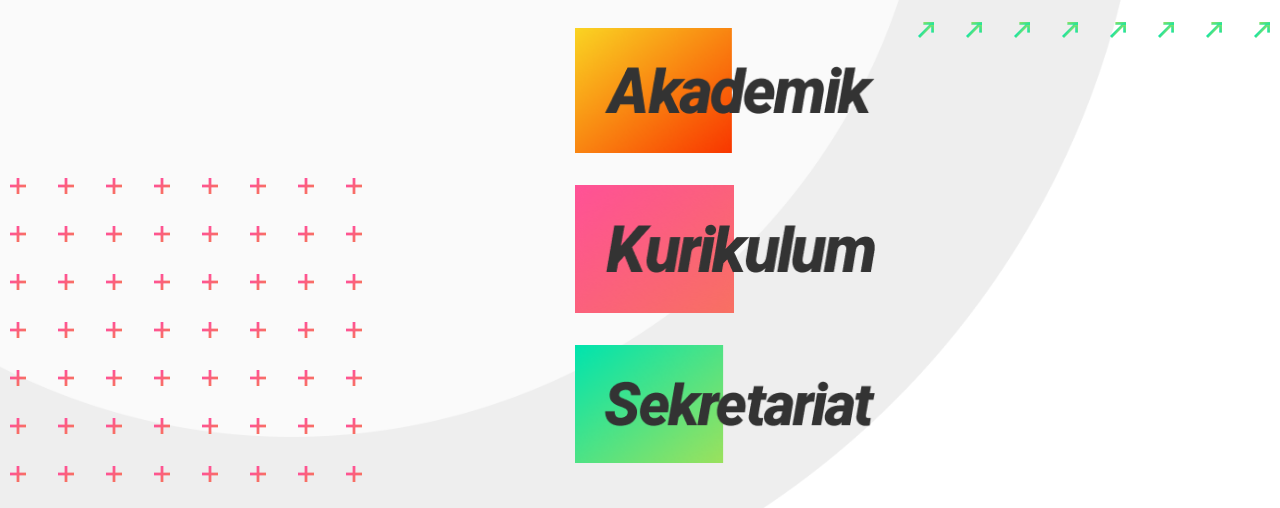
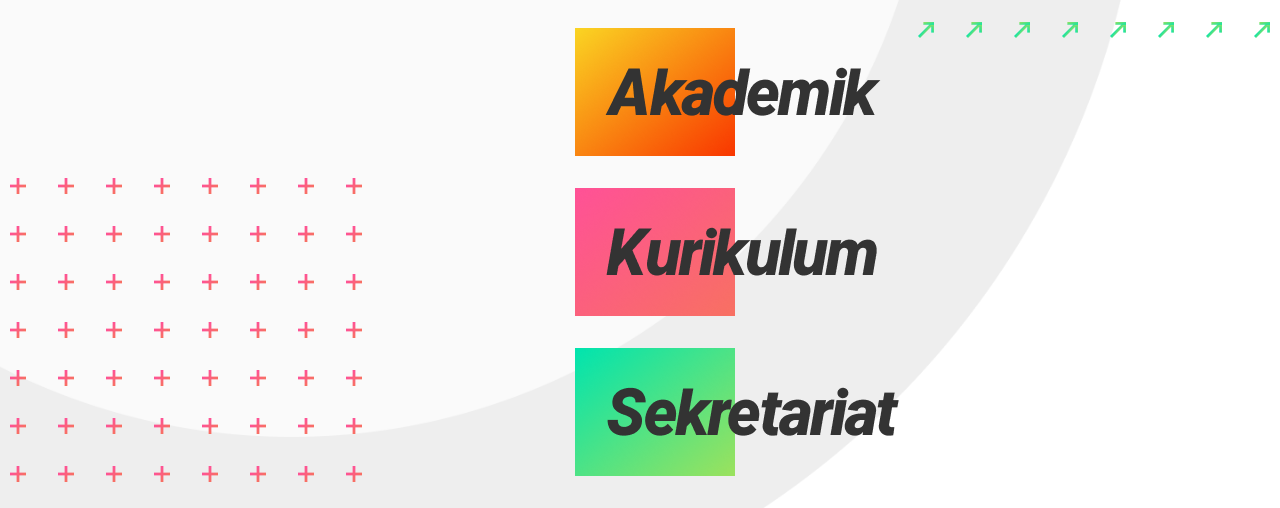
Before and after one commit to bagasmdputra/portal-IS, a plain HTML site: page index.html in a window 1280 px wide. Shown: the part 292-800 px from the top of the page. Drawn offline with nearby package versions, Linux system fonts and the light colour scheme.

Commit message:
fix menu height

```diff
--- a/css/style.css
+++ b/css/style.css
@@ -25,7 +25,7 @@ img.logo.img-fluid{
 }
 
 img.menu{
-  max-width: 300px;
+  max-height: 128px;
 }
 img.pattern1{
   position: absolute;
```
